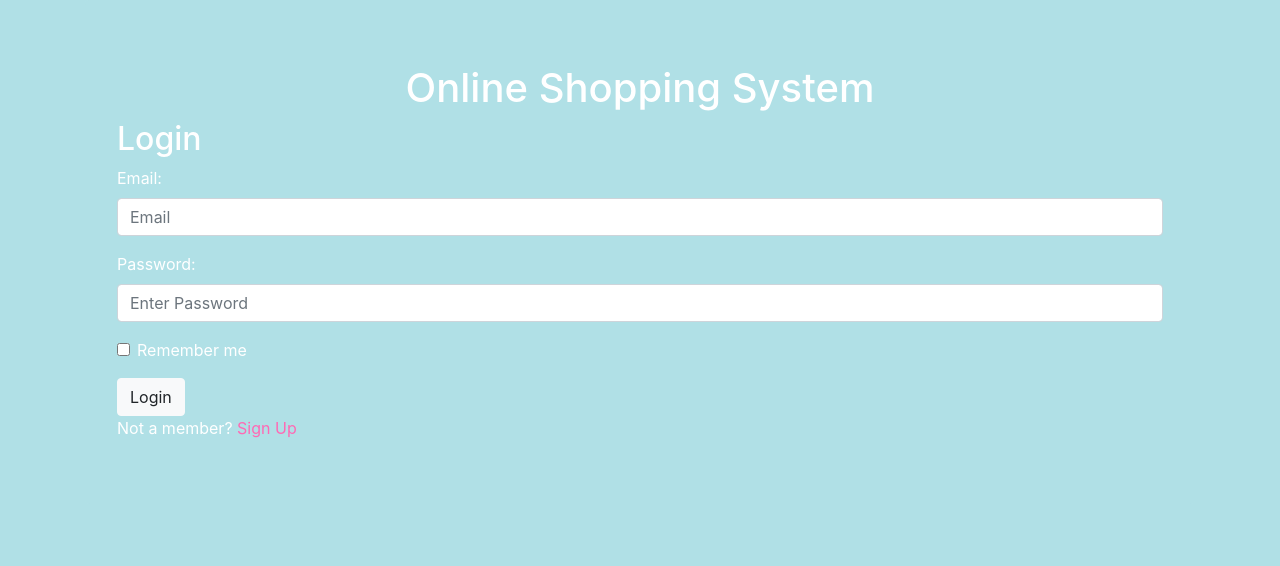
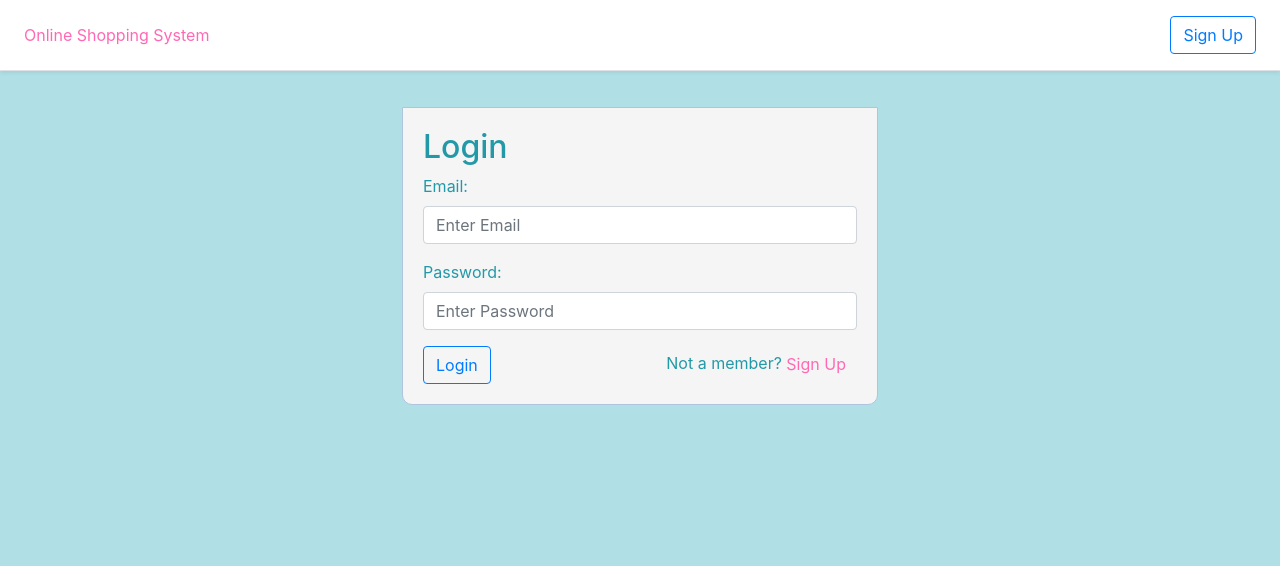
Before and after one commit to DA01171997/OnlineShoppingSystem-dbProj, a PHP site: page /WebsiteLogin.php in a window 1280 px wide. Shown: the top 566 px of the page. Run offline with PHP 8.4, Linux system fonts and the light colour scheme.

Commit message:
Update and add new page

```diff
--- a/DUY/WebsiteLogin.php
+++ b/DUY/WebsiteLogin.php
@@ -1,47 +1,54 @@
-<?php include('server.php'); ?>
+<?php include('server.php');
+if(!isset($_SESSION['success'])){
+?>
 <!DOCTYPE html>
 <html lang="en">
-<head>
-  <title>Login Page</title>
+<title>Login Page</title>
   <meta charset="utf-8">
   <meta name="viewport" content="width=device-width, initial-scale=1">
   <link rel="stylesheet" href="https://maxcdn.bootstrapcdn.com/bootstrap/4.1.3/css/bootstrap.min.css">
-  <style>
-.jumbotron{
-    background-color:powderblue;
-    color:white;
-}
-a {
-    color: hotpink;
-}
-</style>
+  <link rel="stylesheet" type="text/css" href="/OnlineShoppingSystem/style.css">
+<head>
 </head>
 <body style="background-color:powderblue;">
-
+<div class="d-flex flex-column flex-md-row align-items-center p-3 px-md-4 mb-3 bg-white border-bottom shadow-sm">
+<a class="my-0 mr-md-auto font-weight-normal" href="/OnlineShoppingSystem/index.php">Online Shopping System<a>
+      <a class="btn btn-outline-primary " href="/OnlineShoppingSystem/Register.php">Sign Up</a>
+</div>
 <div class="container">
  <div class="jumbotron">
-  <h1 align="center">Online Shopping System</h1>
-  <h2>Login</h2>
-  <form method="post" action="/OnlineShoppingSystem/WebsiteLogin.php">
+  <form method="post" action="/OnlineShoppingSystem/WebsiteLogin.php" style="width: 70%;
+    margin: 0px auto;
+    padding: 20px;
+    border: 1px solid #B0C4DE;
+    background: #f5f5f5;
+    border-radius: 0px 0px 10px 10px;">
+   <h2>Login</h2>
   <?php include('errors.php'); ?>
   <div class="form-group">
       <label for="Email">Email:</label>
-      <input type="email" class="form-control" id="email" placeholder="Email" name="email">
+      <input type="email" class="form-control" id="email" placeholder="Enter Email" name="email">
     </div>
     <div class="form-group">
       <label for="pwd1">Password:</label>
       <input type="password" class="form-control" id="pwd1" placeholder="Enter Password" name="pswd1">
     </div>
-    <div class="form-group form-check">
-      <label class="form-check-label">
-        <input class="form-check-input" type="checkbox" name="remember"> Remember me
-      </label>
+    <div class="form-group">
     </div>
-    <button type="submit" class="btn btn-light" name="login_user">Login</button>
+    <button type="submit" class="btn btn-outline-primary " name="login_user">Login</button>
+    <?php // &nbsp = spaces ?>
+    &nbsp&nbsp&nbsp&nbsp&nbsp&nbsp&nbsp&nbsp&nbsp&nbsp&nbsp&nbsp&nbsp&nbsp&nbsp&nbsp&nbsp&nbsp
+    &nbsp&nbsp&nbsp&nbsp&nbsp&nbsp&nbsp&nbsp&nbsp&nbsp&nbsp&nbsp&nbsp&nbsp&nbsp&nbsp&nbsp&nbsp
+    Not a member? <a href ="/OnlineShoppingSystem/Register.php"> Sign Up</a>
   </form>
-    Not a member? <a href ="/OnlineShoppingSystem/Register.php"> Sign Up</a>
   </div>
 </div>
 
 </body>
 </html>
+<?php
+}
+else {
+  echo"<script>location.href='/OnlineShoppingSystem/index.php'</script>";
+  }
+?>
--- a/DUY/server.php
+++ b/DUY/server.php
@@ -85,6 +85,7 @@ if (isset($_POST['register'])){
                         VALUES ('$name', '$street', '$city', '$state', $zip, $phone, '$email', '$pswd1')";
         $result=mysqli_query($dbconnection, $insert_query);
         $_SESSION['email'] = $email;
+        $_SESSION['$name'] = $name;
         $_SESSION['success'] = "Logged in successfully";
         header('location: /OnlineShoppingSystem/index.php');
     }
@@ -104,13 +105,15 @@ if (isset($_POST['login_user'])){
         array_push($errors, "Password is required");
     }
     if (count($errors)==0){
-        $login_query= "SELECT * FROM customers WHERE email='$email' AND password='$pswd1'";
+        $login_query= "SELECT cname, email, password FROM customers WHERE email='$email' AND password='$pswd1'";
         $result=mysqli_query($dbconnection, $login_query);
         $assoarray = mysqli_fetch_assoc($result);
         $queryemail=$assoarray['email'];
+        $queryname=$assoarray['cname'];
         $querypswd1=$assoarray['password'];
         if (mysqli_num_rows($result) == 1) {
             $_SESSION['email'] = $email;
+            $_SESSION['name'] = $queryname;
             $_SESSION['success'] = "Logged in successfully";
             header('location: /OnlineShoppingSystem/index.php');
         }
@@ -119,5 +122,9 @@ if (isset($_POST['login_user'])){
         }
     }
 }
+
+if (isset($_POST['Search'])){
+    echo "yes";
+}
     mysqli_close($dbconnection);
 ?>
--- /dev/null
+++ b/DUY/style.css
@@ -0,0 +1,46 @@
+.jumbotron{
+    width: 720px;
+    height: 480px;
+    background-color:powderblue;
+    color:rgb(35, 153, 168);
+    margin: auto;
+    padding: 20px;
+    border: 0px solid #B0C4DE;
+    background: powderblue;
+    border-radius: 0px 0px 10px 10px;
+}
+a {
+    text-align: center;
+    text-decoration: none;
+    display: inline-block;
+    color: hotpink;
+}
+  .header {
+    width: 30%;
+    margin: 50px auto 0px;
+    color: white;
+    background: #5F9EA0;
+    text-align: center;
+    border: 1px solid #B0C4DE;
+    border-bottom: none;
+    border-radius: 10px 10px 0px 0px;
+    padding: 20px;
+  }
+  .error {
+    width: 92%;
+    margin: 0px auto;
+    padding: 10px;
+    border: 1px solid #a94442;
+    color: #a94442;
+    background: #f2dede;
+    border-radius: 5px;
+    text-align: left;
+  }
+  h1 {
+    color: white;
+    display: block;
+    margin-top: 0.67em;
+    margin-bottom: 0.67em;
+    margin-left: 0;
+    margin-right: 0;
+}
```
Also changed, not shown: DUY/Register.php (+26 -14 lines), DUY/index.php (+52 -10 lines), DUY/logout.php (added, +41 -0 lines).
